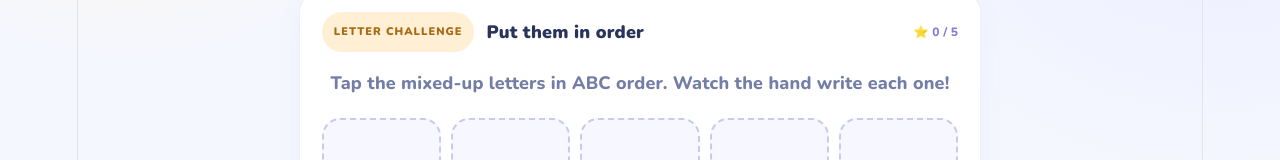
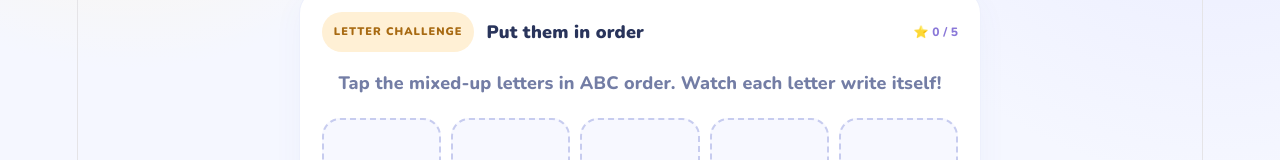
Before and after one commit to gikonyolawrence61-blip/Alphabet-Adventure, a React (Vite) app: page / in a window 1280 px wide. Both pictures are taken after a click on the button "🔤 Letter order challenge". Shown: the part 330-490 px from the top of the page. Built offline with nearby package versions, Linux system fonts and the light colour scheme.

Commit message:
Animate letters drawing themselves in order challenge

```diff
--- a/src/App.tsx
+++ b/src/App.tsx
@@ -221,15 +221,14 @@ function App() {
       {activityMode === 'order' ? (
         <section className="order-game play-card">
           <div className="level-row"><span className="level-pill">LETTER CHALLENGE</span><span className="letter-name">Put them in order</span><span className="stars">⭐ {orderChosen.length} / {Math.min(5, 26 - orderStart)}</span></div>
-          <p className="order-instruction">Tap the mixed-up letters in ABC order. Watch the hand write each one!</p>
+          <p className="order-instruction">Tap the mixed-up letters in ABC order. Watch each letter write itself!</p>
           <div className="order-slots" aria-label="Letters in alphabetical order">
             {Array.from({length: Math.min(5, 26 - orderStart)}, (_, i) => {
               const current = orderChosen[i]
               const isWriting = orderWriting === letters[orderStart + i]
               return <div className={`order-slot ${current ? 'slot-filled' : ''} ${isWriting ? 'slot-writing' : ''}`} key={i}>
                 {current || (isWriting ? orderWriting : '＿')}
-                {isWriting && <span className="writing-hand" aria-label="Writing hand">✍️</span>}
-                {isWriting && <svg className="writing-demo" viewBox="0 0 220 120" aria-hidden="true"><polyline className="writing-stroke" points={points[orderWriting].map(([x,y]) => `${x},${y}`).join(' ')} /><text x="178" y="105" className="moving-hand">✍️<animateMotion dur="1.35s" fill="freeze" path={`M ${points[orderWriting].map(([x,y]) => `${x} ${y}`).join(' L ')}`} /></text></svg>}
+                {isWriting && <svg className="writing-demo" viewBox="0 0 220 120" aria-label={`Letter ${orderWriting} drawing itself`}><polyline className="writing-stroke" points={points[orderWriting].map(([x,y]) => `${x},${y}`).join(' ')} /></svg>}
               </div>
             })}
           </div>
```
